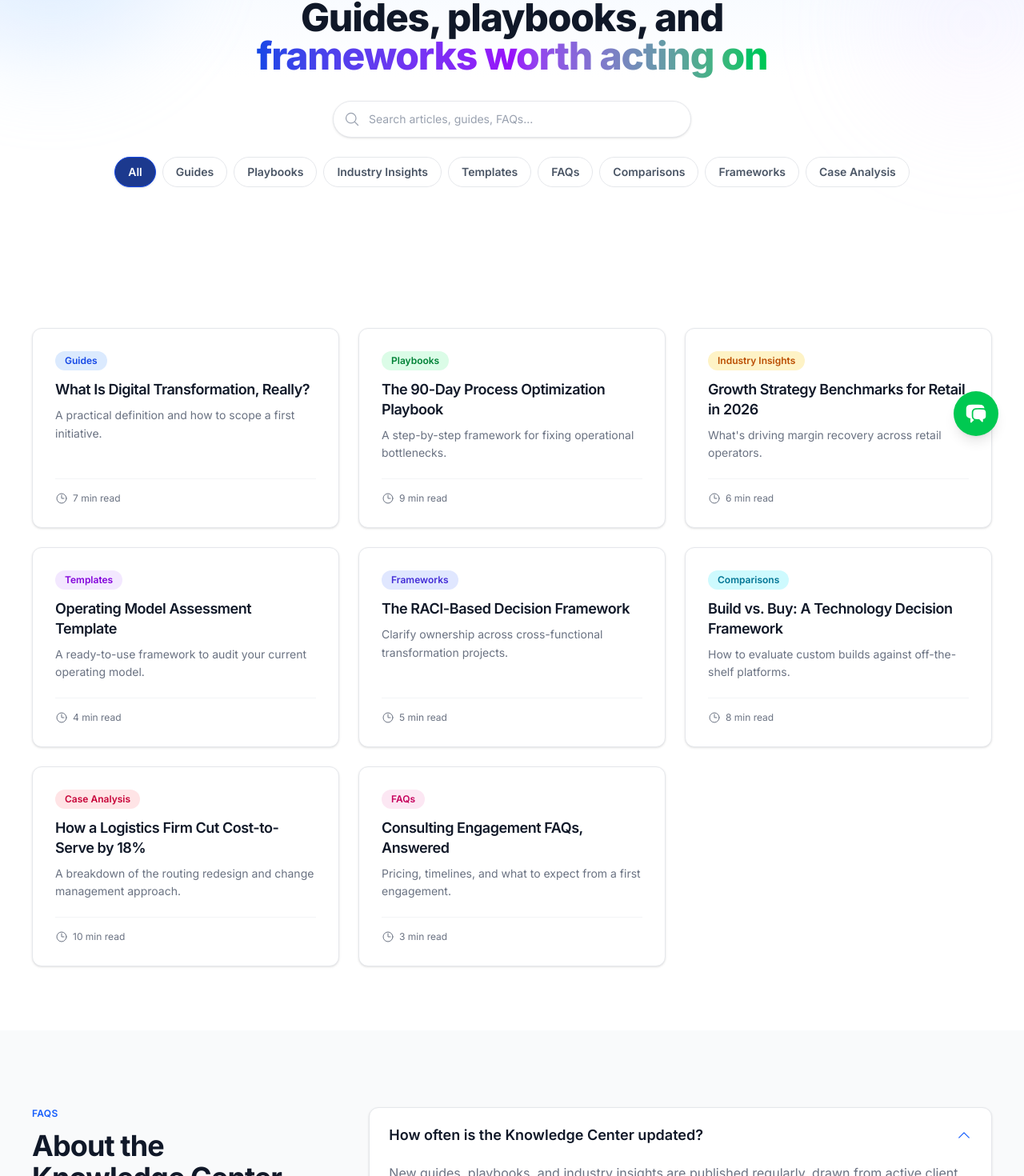
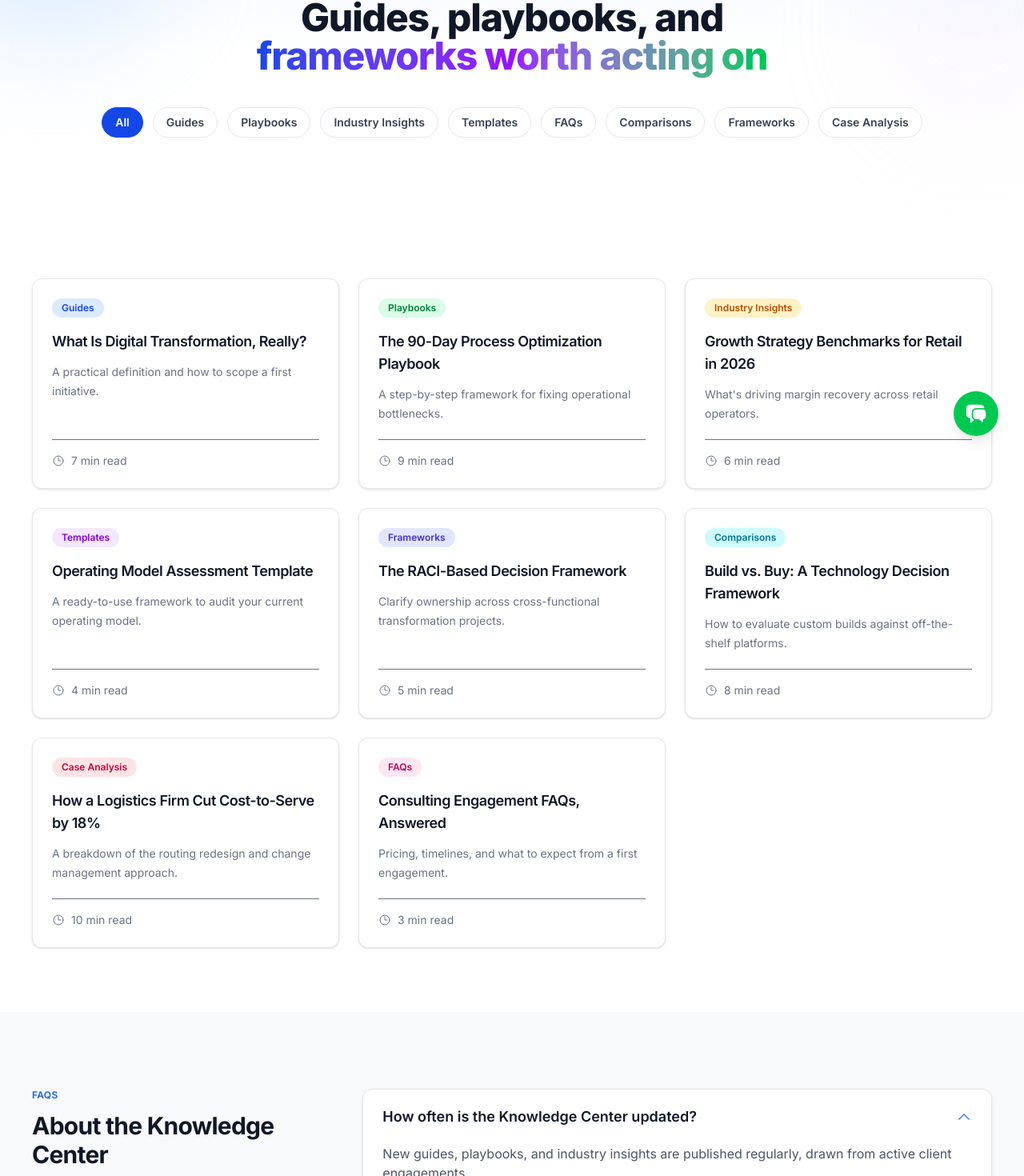
Before and after one commit to ParangiKalpana/OneMitraReact, a React (Vite) app in the folder OneMitra/: page /knowledge-center in a window 1280 px wide. Shown: the part 223-1693 px from the top of the page at 80% size. Built offline with nearby package versions, Linux system fonts and the light colour scheme.

Commit message:
Updated website

```diff
--- a/OneMitra/package.json
+++ b/OneMitra/package.json
@@ -9,6 +9,7 @@
     "preview": "vite preview"
   },
   "dependencies": {
+    "@emailjs/browser": "^4.4.1",
     "@heroicons/react": "^2.2.0",
     "framer-motion": "^12.42.2",
     "lucide-react": "^1.23.0",
--- a/OneMitra/src/Pages/Contact/Contact.jsx
+++ b/OneMitra/src/Pages/Contact/Contact.jsx
@@ -193,10 +193,6 @@ function Contact() {
               >
                 Send message
               </button>
-
-              <p className="text-xs text-gray-600">
-                Protected by reCAPTCHA. By submitting, you agree to our Privacy Policy.
-              </p>
             </form>
           </div>
         </div>
--- a/OneMitra/src/Pages/KnowledgeCenter/KnowledgeCenter.jsx
+++ b/OneMitra/src/Pages/KnowledgeCenter/KnowledgeCenter.jsx
@@ -1,5 +1,8 @@
 import { useMemo, useState } from "react";
-import { MagnifyingGlassIcon, ClockIcon, ChevronDownIcon } from "@heroicons/react/24/outline";
+import {
+  ClockIcon,
+  ChevronDownIcon,
+} from "@heroicons/react/24/outline";
 
 const categories = [
   "All",
@@ -34,43 +37,50 @@ const articles = [
   {
     category: "Playbooks",
     title: "The 90-Day Process Optimization Playbook",
-    excerpt: "A step-by-step framework for fixing operational bottlenecks.",
+    excerpt:
+      "A step-by-step framework for fixing operational bottlenecks.",
     readTime: "9 min read",
   },
   {
     category: "Industry Insights",
     title: "Growth Strategy Benchmarks for Retail in 2026",
-    excerpt: "What's driving margin recovery across retail operators.",
+    excerpt:
+      "What's driving margin recovery across retail operators.",
     readTime: "6 min read",
   },
   {
     category: "Templates",
     title: "Operating Model Assessment Template",
-    excerpt: "A ready-to-use framework to audit your current operating model.",
+    excerpt:
+      "A ready-to-use framework to audit your current operating model.",
     readTime: "4 min read",
   },
   {
     category: "Frameworks",
     title: "The RACI-Based Decision Framework",
-    excerpt: "Clarify ownership across cross-functional transformation projects.",
+    excerpt:
+      "Clarify ownership across cross-functional transformation projects.",
     readTime: "5 min read",
   },
   {
     category: "Comparisons",
     title: "Build vs. Buy: A Technology Decision Framework",
-    excerpt: "How to evaluate custom builds against off-the-shelf platforms.",
+    excerpt:
+      "How to evaluate custom builds against off-the-shelf platforms.",
     readTime: "8 min read",
   },
   {
     category: "Case Analysis",
     title: "How a Logistics Firm Cut Cost-to-Serve by 18%",
-    excerpt: "A breakdown of the routing redesign and change management approach.",
+    excerpt:
+      "A breakdown of the routing redesign and change management approach.",
     readTime: "10 min read",
   },
   {
     category: "FAQs",
     title: "Consulting Engagement FAQs, Answered",
-    excerpt: "Pricing, timelines, and what to expect from a first engagement.",
+    excerpt:
+      "Pricing, timelines, and what to expect from a first engagement.",
     readTime: "3 min read",
   },
 ];
@@ -90,78 +100,50 @@ const faqs = [
 
 function KnowledgeCenter() {
   const [activeCategory, setActiveCategory] = useState("All");
-  const [query, setQuery] = useState("");
   const [openFaq, setOpenFaq] = useState(0);
 
   const filtered = useMemo(() => {
-    return articles.filter((article) => {
-      const matchesCategory =
-        activeCategory === "All" || article.category === activeCategory;
-      const matchesQuery = `${article.title} ${article.excerpt}`
-        .toLowerCase()
-        .includes(query.toLowerCase());
-      return matchesCategory && matchesQuery;
-    });
-  }, [activeCategory, query]);
+    return articles.filter(
+      (article) =>
+        activeCategory === "All" ||
+        article.category === activeCategory
+    );
+  }, [activeCategory]);
 
   return (
     <>
-      {/* Hero / intro */}
-      <section className="relative overflow-hidden bg-linear-to-b from-blue-50 via-white to-white py-14 sm:py-20 lg:py-24">
+      {/* Hero */}
+      <section className="relative overflow-hidden bg-gradient-to-b from-blue-50 via-white to-white py-14 sm:py-20 lg:py-24">
         <div className="pointer-events-none absolute -top-20 -left-20 h-72 w-72 animate-pulse rounded-full bg-blue-200/40 blur-3xl" />
         <div
           className="pointer-events-none absolute top-10 -right-16 h-64 w-64 animate-pulse rounded-full bg-purple-200/30 blur-3xl"
           style={{ animationDelay: "1s" }}
         />
 
-        <div className="relative w-full max-w-[1280px] mx-auto px-4 sm:px-6 lg:px-10">
+        <div className="relative mx-auto w-full max-w-[1280px] px-4 sm:px-6 lg:px-10">
           <div className="text-center">
-            <p className="animate-fadeUp mb-3 inline-block rounded-full bg-blue-100 px-4 py-1.5 text-xs font-semibold uppercase tracking-wide text-blue-700">
+            <p className="mb-3 inline-block rounded-full bg-blue-100 px-4 py-1.5 text-xs font-semibold uppercase tracking-wide text-blue-700">
               Knowledge Center
             </p>
-            <h1
-              className="animate-fadeUp mx-auto max-w-2xl text-3xl font-extrabold text-gray-900 sm:text-4xl lg:text-5xl"
-              style={{ animationDelay: "80ms" }}
-            >
+
+            <h1 className="mx-auto max-w-2xl text-3xl font-extrabold text-gray-900 sm:text-4xl lg:text-5xl">
               Guides, playbooks, and{" "}
-              <span className="bg-linear-to-r from-blue-700 via-purple-600 to-green-500 bg-clip-text text-transparent">
+              <span className="bg-gradient-to-r from-blue-700 via-purple-600 to-green-500 bg-clip-text text-transparent">
                 frameworks worth acting on
               </span>
             </h1>
           </div>
 
-          {/* Search */}
-          <div
-            className="animate-fadeUp mx-auto mt-8 w-full max-w-md"
-            style={{ animationDelay: "220ms" }}
-          >
-            <div className="relative">
-              <MagnifyingGlassIcon className="pointer-events-none absolute left-3.5 top-1/2 h-5 w-5 -translate-y-1/2 text-gray-400" />
-              <input
-                type="search"
-                value={query}
-                onChange={(e) => setQuery(e.target.value)}
-                placeholder="Search articles, guides, FAQs..."
-                aria-label="Search Knowledge Center"
-                className="w-full rounded-full border border-gray-200 bg-white py-3 pl-11 pr-4 text-sm text-gray-900 shadow-sm placeholder:text-gray-400 focus:border-blue-600 focus:outline-none focus:ring-2 focus:ring-blue-100"
-              />
-            </div>
-          </div>
-
-          {/* Category pills */}
-          <div
-            className="animate-fadeUp mt-6 flex flex-wrap justify-center gap-2"
-            style={{ animationDelay: "280ms" }}
-          >
+          {/* Categories */}
+          <div className="mt-10 flex flex-wrap justify-center gap-3">
             {categories.map((category) => (
               <button
                 key={category}
                 onClick={() => setActiveCategory(category)}
-                aria-pressed={activeCategory === category}
-                className={`rounded-full border px-4 py-2 text-xs font-semibold transition-all duration-150 sm:text-sm ${
+                className={`rounded-full border px-4 py-2 text-sm font-semibold transition ${
                   activeCategory === category
-                    ? "border-blue-700 bg-blue-900 text-white shadow-sm"
-                    : "border-gray-200 bg-white text-gray-600 hover:border-blue-400 hover:text-blue-700"
+                    ? "border-blue-700 bg-blue-700 text-white"
+                    : "border-gray-200 bg-white text-gray-700 hover:border-blue-500 hover:text-blue-600"
                 }`}
               >
                 {category}
@@ -171,36 +153,40 @@ function KnowledgeCenter() {
         </div>
       </section>
 
-      {/* Article grid */}
+      {/* Articles */}
       <section className="bg-white py-14 sm:py-16 lg:py-20">
-        <div className="w-full max-w-[1280px] mx-auto px-4 sm:px-6 lg:px-10">
+        <div className="mx-auto w-full max-w-[1280px] px-4 sm:px-6 lg:px-10">
           {filtered.length === 0 ? (
-            <p className="py-12 text-center text-sm text-gray-500">
-              No articles match your search. Try a different keyword or category.
+            <p className="py-12 text-center text-gray-500">
+              No articles available.
             </p>
           ) : (
-            <div className="grid grid-cols-1 gap-5 sm:grid-cols-2 sm:gap-6 lg:grid-cols-3">
+            <div className="grid grid-cols-1 gap-6 sm:grid-cols-2 lg:grid-cols-3">
               {filtered.map((article, index) => (
                 <a
                   key={article.title}
                   href="#"
-                  className="animate-fadeUp flex h-full flex-col rounded-xl border border-gray-200 bg-white p-6 shadow-sm transition-all duration-200 hover:-translate-y-1 hover:shadow-xl sm:p-7"
-                  style={{ animationDelay: `${index * 70}ms` }}
+                  className="flex flex-col rounded-xl border border-gray-200 bg-white p-6 shadow-sm transition hover:-translate-y-1 hover:shadow-xl"
+                  style={{ animationDelay: `${index * 80}ms` }}
                 >
                   <span
                     className={`inline-block w-fit rounded-full px-3 py-1 text-xs font-semibold ${
-                      categoryColors[article.category] || "bg-gray-100 text-gray-700"
+                      categoryColors[article.category] ||
+                      "bg-gray-100 text-gray-700"
                     }`}
                   >
                     {article.category}
                   </span>
-                  <h3 className="mt-3 text-lg font-semibold leading-snug text-gray-900">
+
+                  <h3 className="mt-4 text-lg font-semibold text-gray-900">
                     {article.title}
                   </h3>
-                  <p className="mt-2 flex-1 text-sm leading-relaxed text-gray-500">
+
+                  <p className="mt-3 flex-1 text-sm leading-6 text-gray-500">
                     {article.excerpt}
                   </p>
-                  <div className="mt-5 flex items-center gap-1.5 border-t border-gray-100 pt-4 text-xs text-gray-500">
+
+                  <div className="mt-5 flex items-center gap-2 border-t pt-4 text-sm text-gray-500">
                     <ClockIcon className="h-4 w-4" />
                     {article.readTime}
                   </div>
@@ -213,12 +199,13 @@ function KnowledgeCenter() {
 
       {/* FAQ */}
       <section className="bg-gray-50 py-16 sm:py-20 lg:py-24">
-        <div className="w-full max-w-[1280px] mx-auto grid grid-cols-1 gap-8 px-4 sm:px-6 lg:grid-cols-12 lg:gap-16 lg:px-10">
+        <div className="mx-auto grid max-w-[1280px] grid-cols-1 gap-10 px-4 sm:px-6 lg:grid-cols-12 lg:px-10">
           <div className="lg:col-span-4">
             <p className="mb-3 text-xs font-semibold uppercase tracking-wide text-blue-600">
               FAQs
             </p>
-            <h2 className="text-3xl font-bold text-gray-900 sm:text-4xl">
+
+            <h2 className="text-3xl font-bold text-gray-900">
               About the Knowledge Center
             </h2>
           </div>
@@ -227,28 +214,34 @@ function KnowledgeCenter() {
             <div className="divide-y divide-gray-200 rounded-xl border border-gray-200 bg-white shadow-sm">
               {faqs.map((item, index) => {
                 const isOpen = openFaq === index;
+
                 return (
                   <div key={item.question}>
                     <button
-                      onClick={() => setOpenFaq(isOpen ? -1 : index)}
-                      aria-expanded={isOpen}
-                      className="flex w-full items-center justify-between gap-4 px-5 py-5 text-left sm:px-6"
+                      onClick={() =>
+                        setOpenFaq(isOpen ? -1 : index)
+                      }
+                      className="flex w-full items-center justify-between px-6 py-5 text-left"
                     >
-                      <span className="text-base font-semibold text-gray-900 sm:text-lg">
+                      <span className="text-lg font-semibold text-gray-900">
                         {item.question}
                       </span>
+
                       <ChevronDownIcon
-                        className={`h-5 w-5 shrink-0 text-blue-600 transition-transform duration-200 ${
+                        className={`h-5 w-5 text-blue-600 transition-transform ${
                           isOpen ? "rotate-180" : ""
                         }`}
                       />
                     </button>
+
                     <div
                       className={`grid overflow-hidden transition-all duration-300 ${
-                        isOpen ? "grid-rows-[1fr] opacity-100" : "grid-rows-[0fr] opacity-0"
+                        isOpen
+                          ? "grid-rows-[1fr] opacity-100"
+                          : "grid-rows-[0fr] opacity-0"
                       }`}
                     >
-                      <div className="overflow-hidden px-5 pb-5 text-sm leading-relaxed text-gray-500 sm:px-6 sm:text-base">
+                      <div className="overflow-hidden px-6 pb-5 text-gray-600">
                         {item.answer}
                       </div>
                     </div>
```
Also changed, not shown: 1 other file (tests, documents, lock files or other folders).
